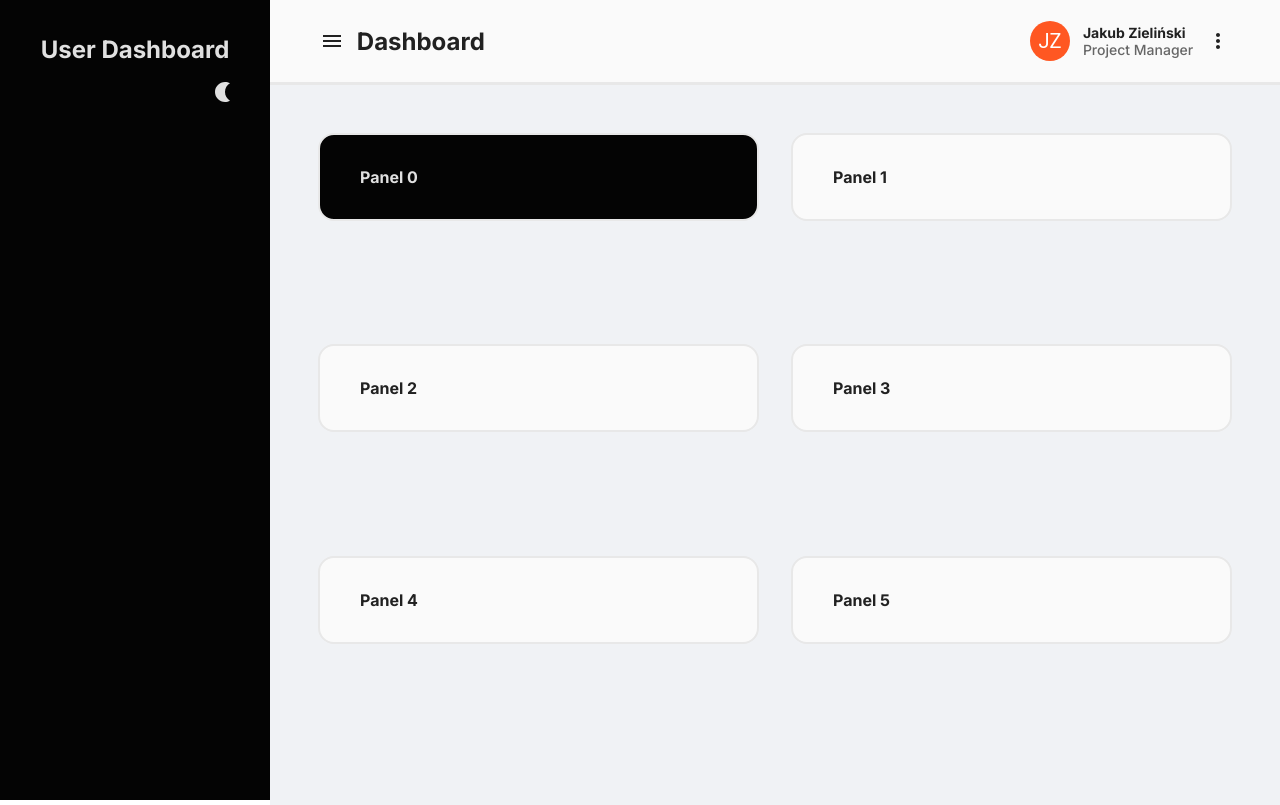
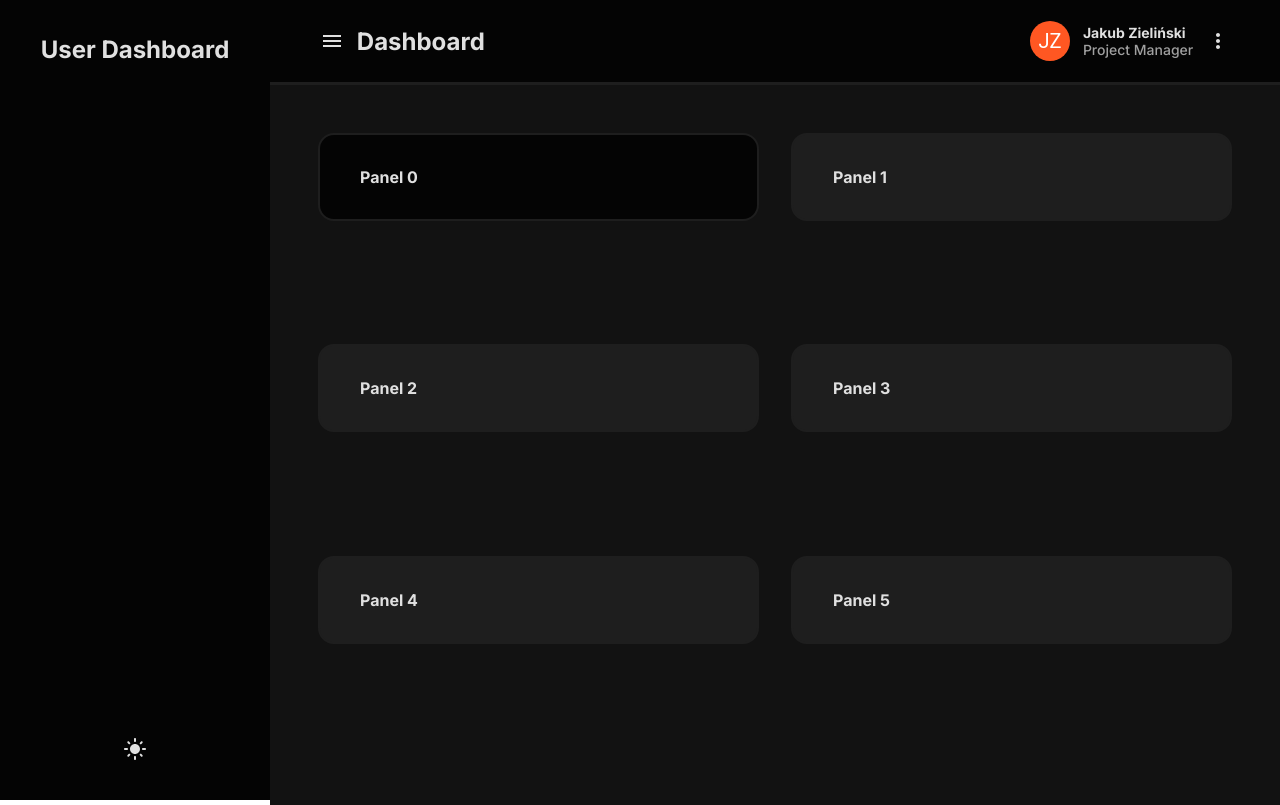
Before and after one commit to jzielinski47/react-user-dashboard-old, a React (Create React App) app: page / in a window 1280 px wide. Built offline with nearby package versions, Linux system fonts and the light colour scheme.

Commit message:
dark-mode-on-launch

```diff
--- a/src/App.tsx
+++ b/src/App.tsx
@@ -5,7 +5,7 @@ import Header from './components/Header';
 import Sidebar from './components/Sidebar';
 
 function App() {
-  const [darkMode, setDarkMode] = useState<boolean>(false)
+  const [darkMode, setDarkMode] = useState<boolean>(true)
   const [tab, setCurrentTab] = useState('Dashboard')
 
   return (
--- a/src/colors.css
+++ b/src/colors.css
@@ -10,12 +10,12 @@
     --black60: #666666;
     --black30: #9e9e9e;
 
-    --background-light: #F0F2F5;
+    --background-light: #F8F8F8;
     --background-dark: #121212;
 
     --black: #040404;
 
-    --panel-light: #FAFAFA;
+    --panel-light: #FFFFFF;
     --panel-dark: #040404;
 
     --dark-mode-border: #1e1e1e;
--- a/src/components/Sidebar.css
+++ b/src/components/Sidebar.css
@@ -17,5 +17,5 @@
 }
 
 .mode {
-    align-self: flex-end;
+    margin-top: auto;
 }
```
